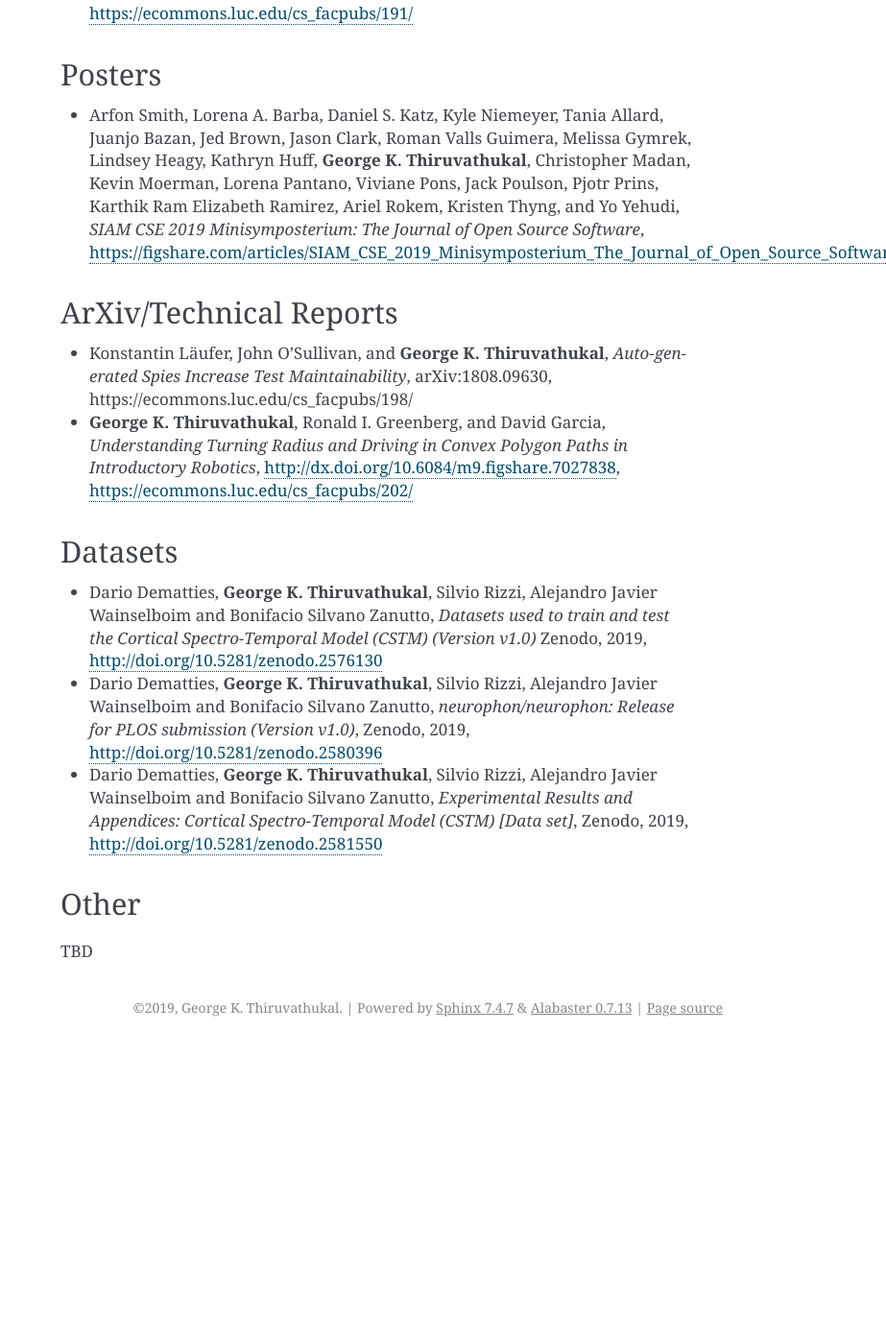
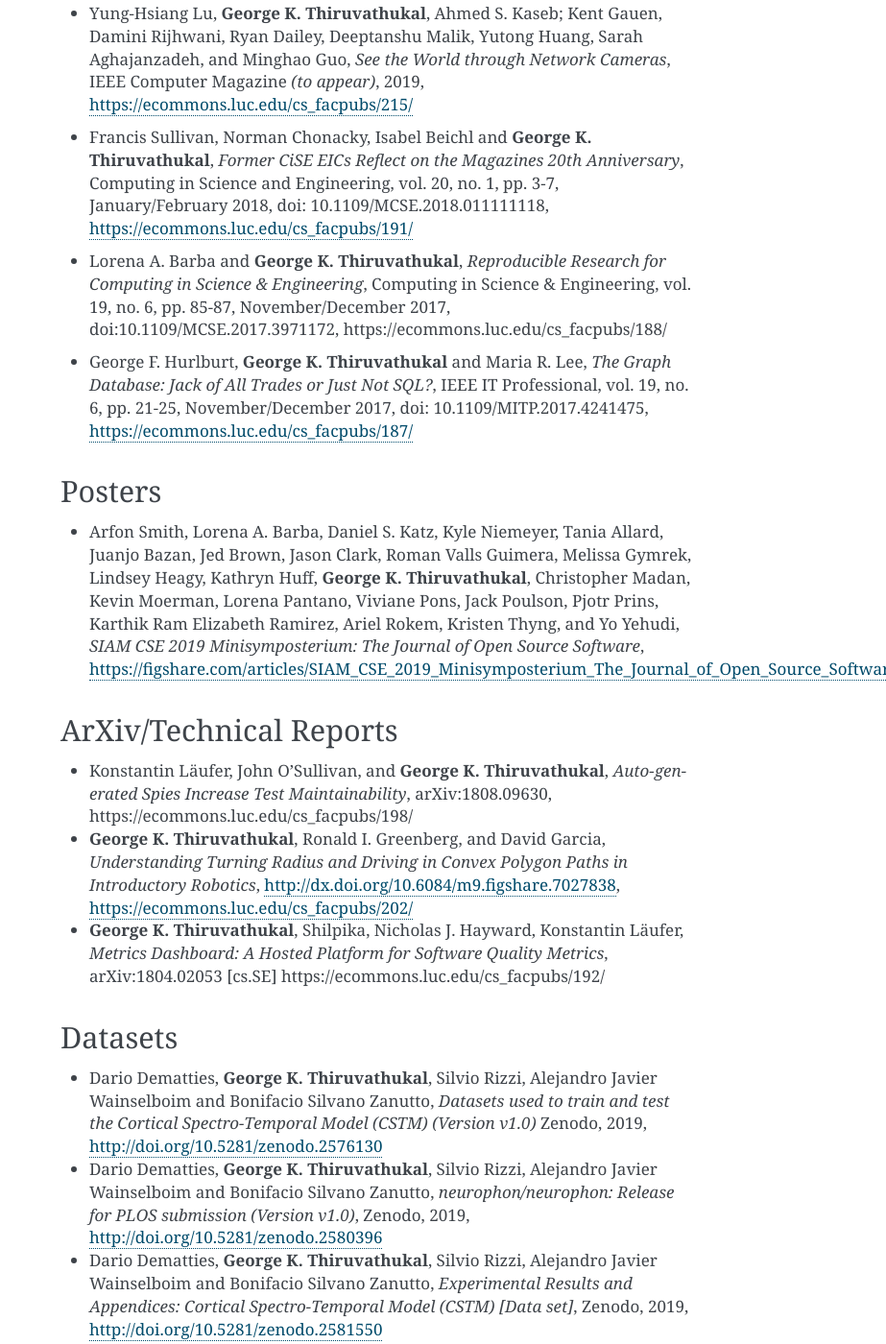
Before and after one commit to jweezy24/thiruvathukal-home-sphinx, a Sphinx documentation site: the page built from source/publications.rst, in a window 1280 px wide and 1400 px high, scrolled down 4114 px. Shown: the whole window at 96% size, without its empty margins (357-1280 px from the left). Built offline with Sphinx 7.4.7, drawn with Linux system fonts in a browser that asks for light colours; before the commit the page ends 5203 px from its top, so only the background shows below that; some of the changed text lies outside the part shown.

Commit message:
more publications

```diff
--- a/source/publications.rst
+++ b/source/publications.rst
@@ -202,6 +202,18 @@ Conference Papers
   In Proceedings of International Workshop on Semantic Big Data 2017 (SBD 2017) at ACM SIGMOD 2017,
   https://ecommons.luc.edu/cs_facpubs/139/
 
+* David B. Dennis and |gkt|,
+  Computer Science and Cultural History: A Dialogue,
+  CESTEMER Conference: Cultivating Ensembles in STEM Education and Research,
+  2017,
+  https://ecommons.luc.edu/history_facpubs/42/
+
+* Kent Gauen, Ryan Dailey, John Laiman, Yuxiang Zi, Nirmal Asokan, Yung-Hsiang Lu, George K. Thiruvathukal, Mei-Ling Shyu,
+  and Shu-Ching Chen,
+  *Comparison of Visual Datasets for Machine Learning*,
+  IEEE Conference on Information Reuse and Integration 2017,
+  https://ecommons.luc.edu/cs_facpubs/148/
+
 
 .. 2016-2011
 
@@ -339,6 +351,9 @@ Magazine Articles
   2019,
   https://ecommons.luc.edu/cs_facpubs/215/
 
+.. index::
+   Computing in Science and Engineering, 20th anniversary
+
 * Francis Sullivan, Norman Chonacky, Isabel Beichl and |gkt|,
   *Former CiSE EICs Reflect on the Magazines 20th Anniversary*,
   Computing in Science and Engineering,
@@ -347,6 +362,27 @@ Magazine Articles
   doi: 10.1109/MCSE.2018.011111118,
   https://ecommons.luc.edu/cs_facpubs/191/
 
+.. index::
+   reproducible research
+
+* Lorena A. Barba and |gkt|,
+  *Reproducible Research for Computing in Science & Engineering*,
+  Computing in Science & Engineering,
+  vol. 19, no. 6, pp. 85-87,
+  November/December 2017,
+  doi:10.1109/MCSE.2017.3971172,
+  https://ecommons.luc.edu/cs_facpubs/188/
+
+.. index::
+   graph databases, NoSQL
+
+* George F. Hurlburt, |gkt| and Maria R. Lee,
+  *The Graph Database: Jack of All Trades or Just Not SQL?*,
+  IEEE IT Professional,
+  vol. 19, no. 6, pp. 21-25,
+  November/December 2017,
+  doi: 10.1109/MITP.2017.4241475,
+  https://ecommons.luc.edu/cs_facpubs/187/
 
 
 
@@ -375,6 +411,13 @@ ArXiv/Technical Reports
   http://dx.doi.org/10.6084/m9.figshare.7027838,
   https://ecommons.luc.edu/cs_facpubs/202/
 
+* |gkt|, Shilpika, Nicholas J. Hayward, Konstantin Läufer,
+  *Metrics Dashboard: A Hosted Platform for Software Quality Metrics*,
+  arXiv:1804.02053 [cs.SE]
+  https://ecommons.luc.edu/cs_facpubs/192/
+
+
+
 
 Datasets
 ~~~~~~~~~~~
```
